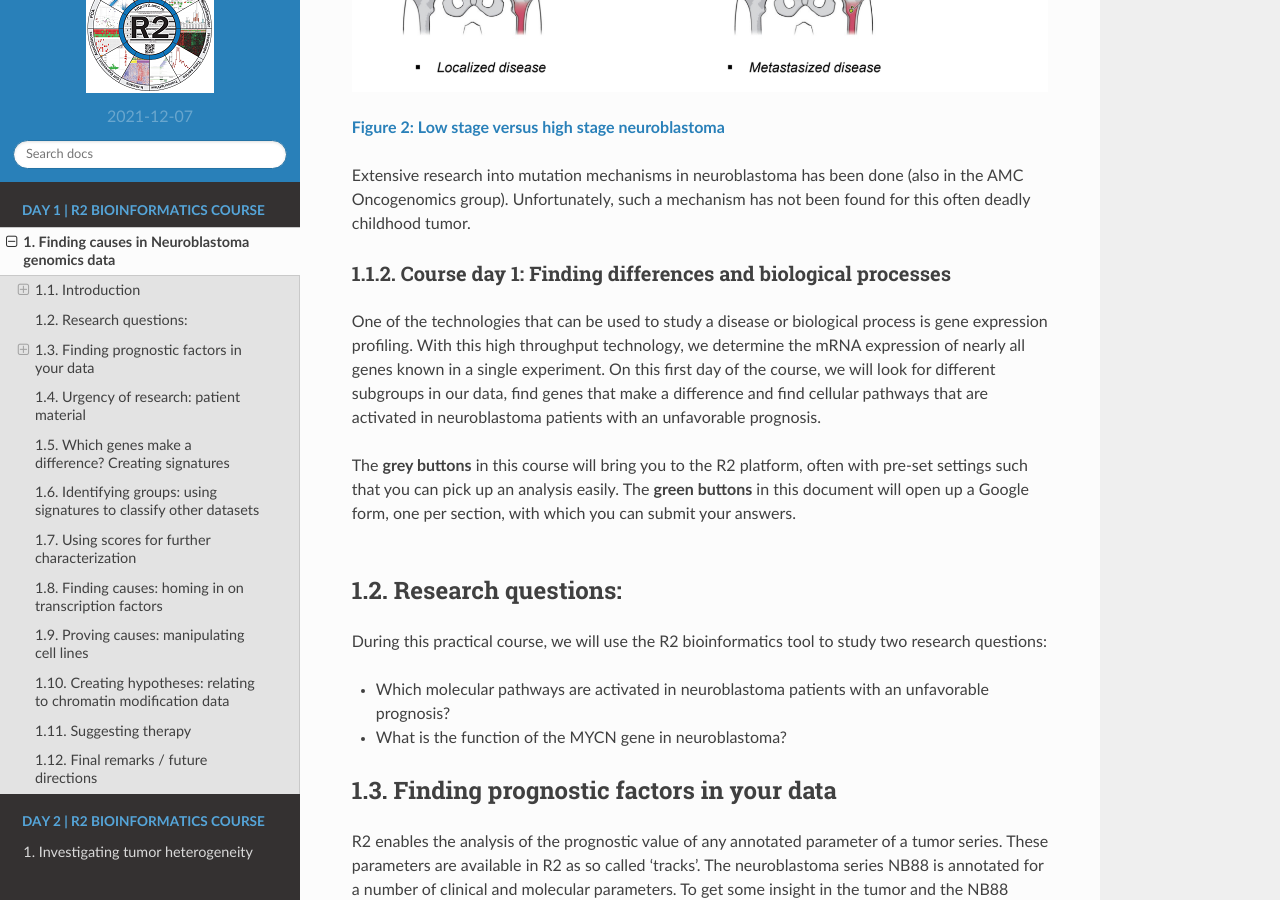
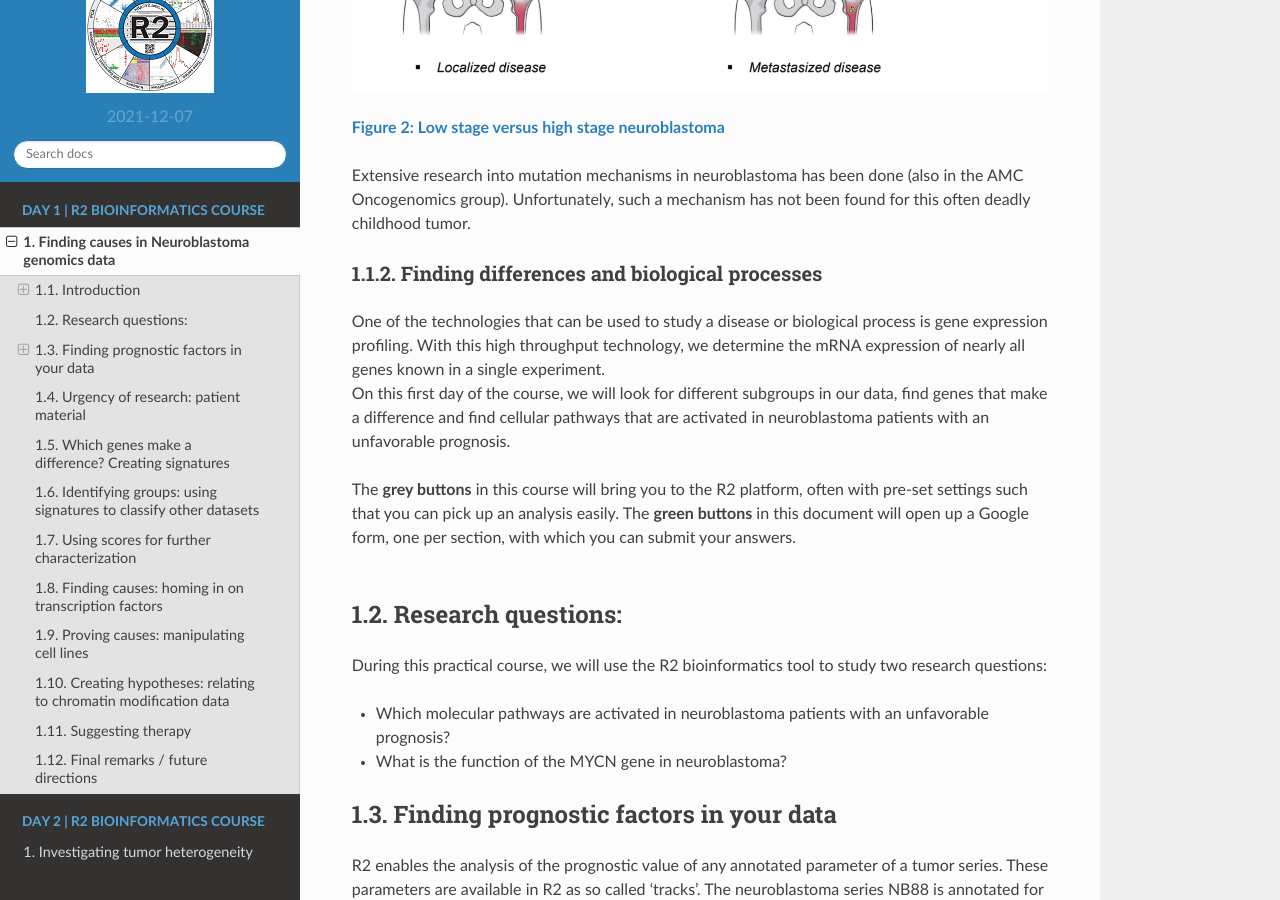
Before and after one commit to antronerds/r2-training-courses, a Sphinx documentation site: the page built from docs/VAGABOND_interim_course_R2.md, in a window 1280 px wide and 900 px high, scrolled down 1448 px. Built offline with Sphinx 7.4.7 and the Read the Docs theme 2.0.0, drawn with Linux system fonts in a browser that asks for light colours; pages that are not in the unit, such as notebooks, are missing from menus.

Commit message:
Altered intro

```diff
--- a/docs/VAGABOND_interim_course_R2.md
+++ b/docs/VAGABOND_interim_course_R2.md
@@ -29,9 +29,10 @@ Neuroblastoma patients are classified by the INSS staging system. The increment
 Extensive research into mutation mechanisms in neuroblastoma has been done (also in the AMC Oncogenomics group). Unfortunately, such a mechanism has not been found for this often deadly childhood tumor.
 
 
-##### Course day 1: Finding differences and biological processes
+##### Finding differences and biological processes
 
-One of the technologies that can be used to study a disease or biological process is gene expression profiling. With this high throughput technology, we determine the mRNA expression of nearly all genes known in a single experiment. On this first day of the course, we will look for different subgroups in our data, find genes that make a difference and find cellular pathways that are activated in neuroblastoma patients with an unfavorable prognosis.<br>
+One of the technologies that can be used to study a disease or biological process is gene expression profiling. With this high throughput technology, we determine the mRNA expression of nearly all genes known in a single experiment.<br>
+On this first day of the course, we will look for different subgroups in our data, find genes that make a difference and find cellular pathways that are activated in neuroblastoma patients with an unfavorable prognosis.<br>
 <br>
 The **grey buttons** in this course will bring you to the R2 platform, often with pre-set settings such that you can pick up an analysis easily. The **green buttons** in this document will open up a Google form, one per section, with which you can submit your answers.
 <br><br>
```
